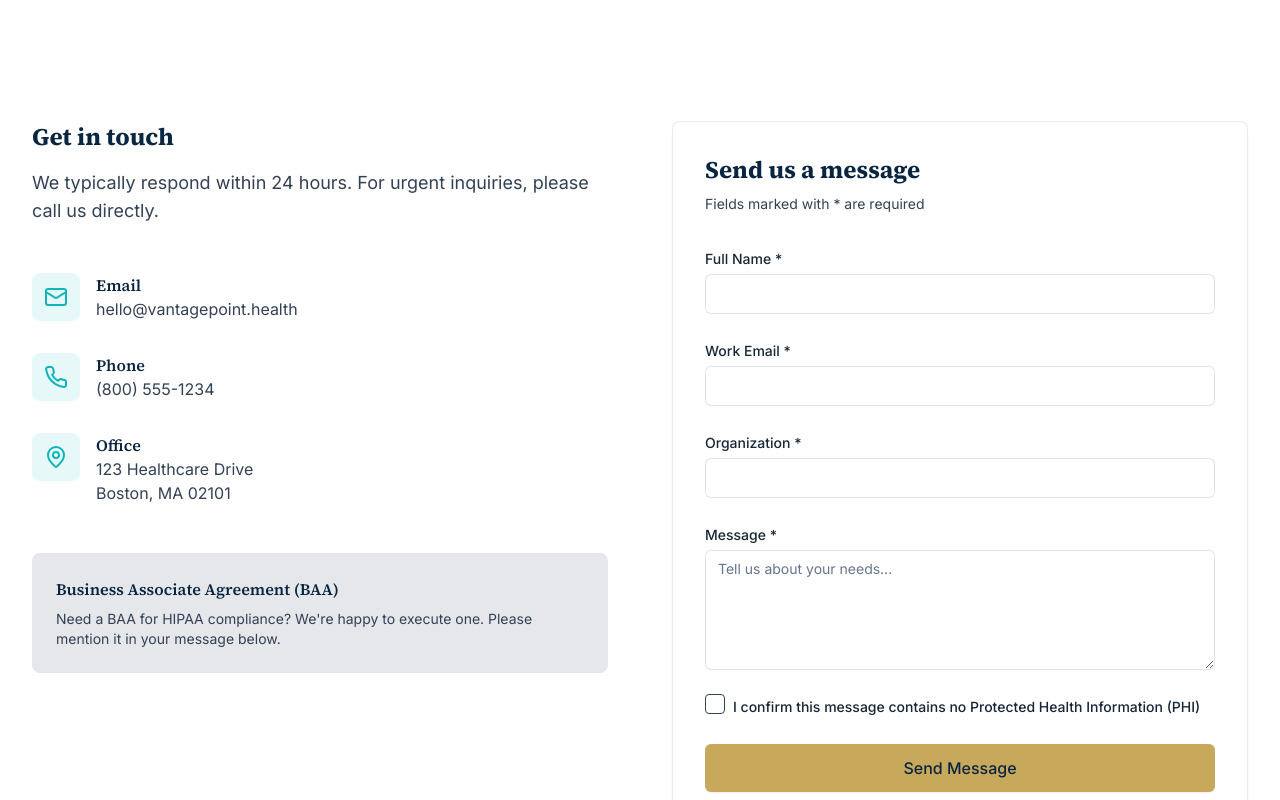
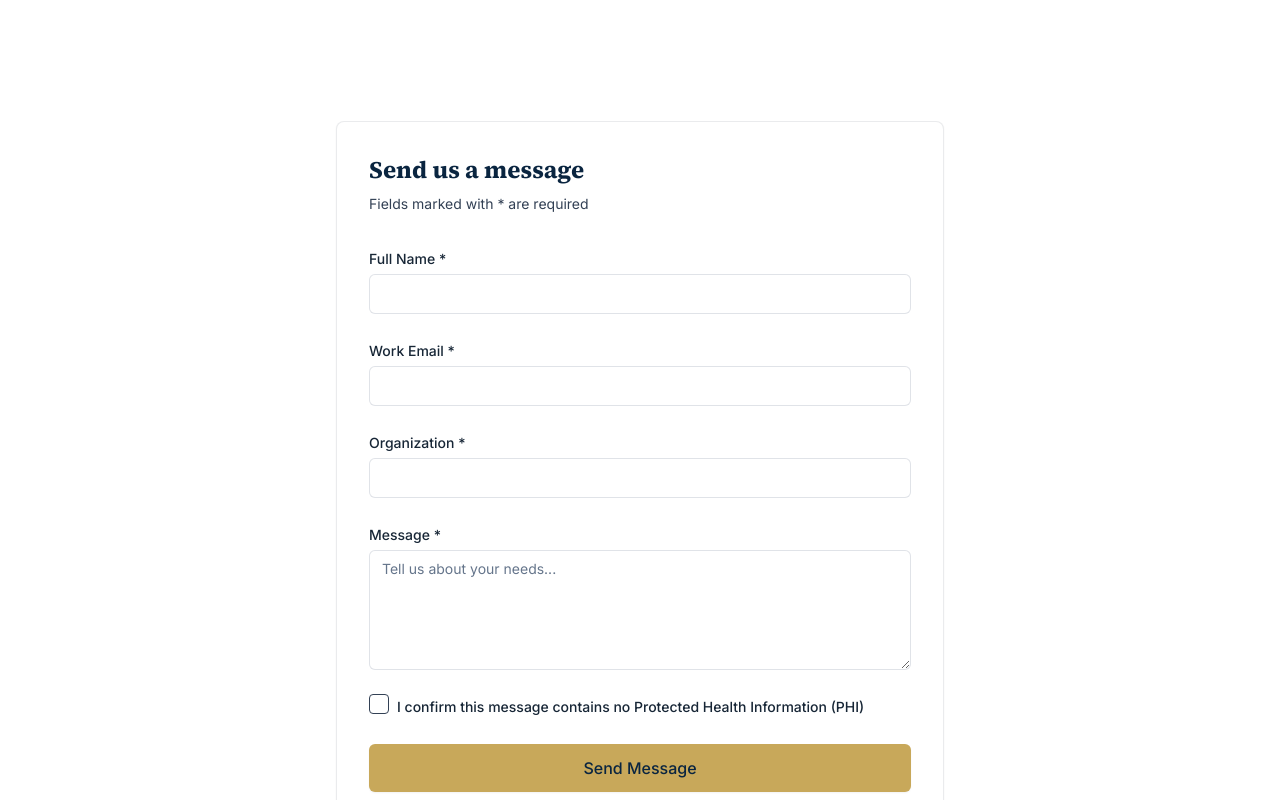
Before and after one commit to cerberus100/vantagepointsite, a Next.js app: page /contact in a window 1280 px wide. Shown: the part 420-1220 px from the top of the page. Built offline with nearby package versions, Linux system fonts and the light colour scheme; no server answers.

Commit message:
Remove contact info from contact page - form only

```diff
--- a/app/contact/page.tsx
+++ b/app/contact/page.tsx
@@ -1,7 +1,6 @@
 import { Suspense } from "react";
 import { HeroSection } from "@/components/hero-section";
 import { ContactFormWrapper } from "@/components/contact-form-wrapper";
-import { Mail, Phone, MapPin } from "lucide-react";
 
 export default function ContactPage() {
   return (
@@ -12,76 +11,7 @@ export default function ContactPage() {
       />
 
       <section className="py-24">
-        <div className="mx-auto max-w-7xl px-6 lg:px-8">
-          <div className="grid gap-16 lg:grid-cols-2">
-            {/* Contact Information */}
-            <div>
-              <h2 className="font-serif text-2xl font-bold text-navy">
-                Get in touch
-              </h2>
-              <p className="mt-4 text-lg text-slate">
-                We typically respond within 24 hours. For urgent inquiries,
-                please call us directly.
-              </p>
-
-              <div className="mt-12 space-y-8">
-                <div className="flex gap-4">
-                  <div className="flex h-12 w-12 items-center justify-center rounded-lg bg-teal/10">
-                    <Mail className="h-6 w-6 text-teal" aria-hidden="true" />
-                  </div>
-                  <div>
-                    <h3 className="font-semibold text-navy">Email</h3>
-                    <a
-                      href="mailto:hello@vantagepoint.health"
-                      className="text-slate hover:text-teal"
-                    >
-                      hello@vantagepoint.health
-                    </a>
-                  </div>
-                </div>
-
-                <div className="flex gap-4">
-                  <div className="flex h-12 w-12 items-center justify-center rounded-lg bg-teal/10">
-                    <Phone className="h-6 w-6 text-teal" aria-hidden="true" />
-                  </div>
-                  <div>
-                    <h3 className="font-semibold text-navy">Phone</h3>
-                    <a
-                      href="tel:+18005551234"
-                      className="text-slate hover:text-teal"
-                    >
-                      (800) 555-1234
-                    </a>
-                  </div>
-                </div>
-
-                <div className="flex gap-4">
-                  <div className="flex h-12 w-12 items-center justify-center rounded-lg bg-teal/10">
-                    <MapPin className="h-6 w-6 text-teal" aria-hidden="true" />
-                  </div>
-                  <div>
-                    <h3 className="font-semibold text-navy">Office</h3>
-                    <p className="text-slate">
-                      123 Healthcare Drive
-                      <br />
-                      Boston, MA 02101
-                    </p>
-                  </div>
-                </div>
-              </div>
-
-              <div className="mt-12 rounded-lg bg-fog p-6">
-                <h3 className="font-semibold text-navy">
-                  Business Associate Agreement (BAA)
-                </h3>
-                <p className="mt-2 text-sm text-slate">
-                  Need a BAA for HIPAA compliance? We're happy to execute one.
-                  Please mention it in your message below.
-                </p>
-              </div>
-            </div>
-
-            {/* Contact Form */}
+        <div className="mx-auto max-w-2xl px-6 lg:px-8">
           <div className="rounded-lg border border-slate/10 bg-white p-8 shadow-sm">
             <h2 className="font-serif text-2xl font-bold text-navy">
               Send us a message
@@ -96,7 +26,6 @@ export default function ContactPage() {
             </div>
           </div>
         </div>
-        </div>
       </section>
     </>
   );
```
Lines whose indentation alone changed are shown as unchanged.
